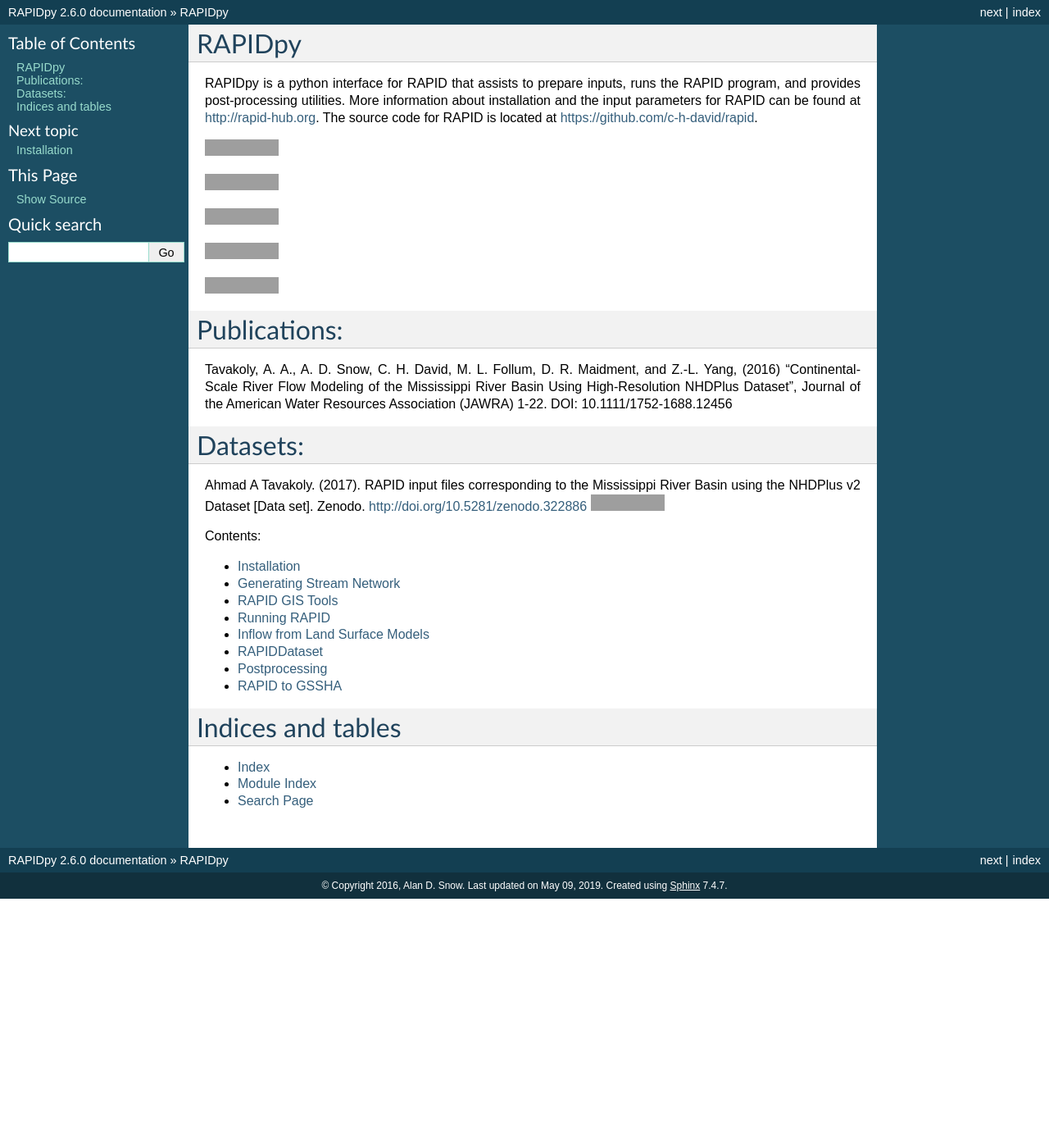
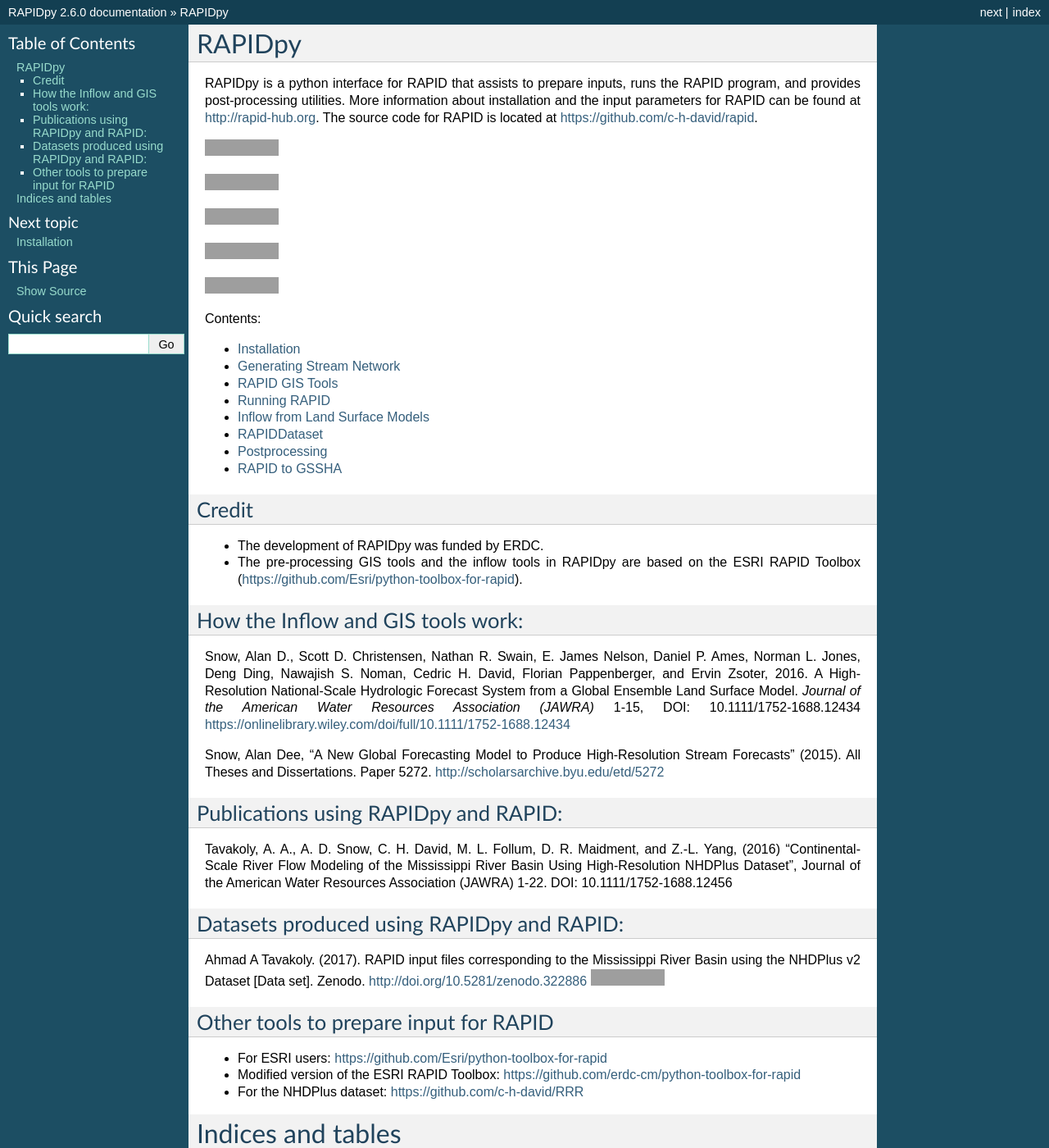
Before and after one commit to erdc/RAPIDpy, a Sphinx documentation site: the page built from docs/index.rst, in a window 1280 px wide and 1400 px high. Shown: the whole window at 82% size. Built offline with Sphinx 7.4.7, drawn with Linux system fonts in a browser that asks for light colours; grey boxes are pictures that could not be loaded.

Commit message:
update docs to hopefully better give proper credit for RAPIDpy

```diff
--- a/docs/index.rst
+++ b/docs/index.rst
@@ -28,20 +28,6 @@
 .. |License (3-Clause BSD)| image:: https://img.shields.io/badge/license-BSD%203--Clause-yellow.svg
    :target: https://github.com/erdc-cm/RAPIDpy/blob/master/LICENSE
 
-Publications:
-=============
-
-Tavakoly, A. A., A. D. Snow, C. H. David, M. L. Follum, D. R. Maidment, and Z.-L. Yang, (2016) "Continental-Scale River Flow Modeling of the Mississippi River Basin Using High-Resolution NHDPlus Dataset", Journal of the American Water Resources Association (JAWRA) 1-22. DOI: 10.1111/1752-1688.12456
-
-Datasets:
-=========
-
-Ahmad A Tavakoly. (2017). RAPID input files corresponding to the Mississippi River Basin using the NHDPlus v2 Dataset [Data set]. Zenodo. http://doi.org/10.5281/zenodo.322886 |Mississippi Dataset DOI|
-
-.. |Mississippi Dataset DOI| image:: https://zenodo.org/badge/DOI/10.5281/zenodo.322886.svg
-   :target: https://doi.org/10.5281/zenodo.322886
-
-
 Contents:
 
 .. toctree::
@@ -56,6 +42,59 @@
    postprocessing
    rapid_to_gssha
 
+
+Credit
+------
+
+- The development of RAPIDpy was funded by ERDC.
+- The pre-processing GIS tools and the inflow tools in RAPIDpy are based on the ESRI RAPID Toolbox (https://github.com/Esri/python-toolbox-for-rapid).
+
+
+How the Inflow and GIS tools work:
+----------------------------------
+
+Snow, Alan D., Scott D. Christensen, Nathan R. Swain, E. James Nelson,
+Daniel P. Ames, Norman L. Jones, Deng Ding, Nawajish S. Noman, Cedric H.
+David, Florian Pappenberger, and Ervin Zsoter, 2016. A High-Resolution
+National-Scale Hydrologic Forecast System from a Global Ensemble Land
+Surface Model. *Journal of the American Water Resources Association
+(JAWRA)* 1-15, DOI: 10.1111/1752-1688.12434
+https://onlinelibrary.wiley.com/doi/full/10.1111/1752-1688.12434
+
+Snow, Alan Dee, "A New Global Forecasting Model to Produce
+High-Resolution Stream Forecasts" (2015). All Theses and Dissertations.
+Paper 5272.
+http://scholarsarchive.byu.edu/etd/5272
+
+
+Publications using RAPIDpy and RAPID:
+-------------------------------------
+
+Tavakoly, A. A., A. D. Snow, C. H. David, M. L. Follum, D. R. Maidment, and Z.-L. Yang, (2016)
+"Continental-Scale River Flow Modeling of the Mississippi River Basin Using High-Resolution
+NHDPlus Dataset", Journal of the American Water Resources Association (JAWRA) 1-22.
+DOI: 10.1111/1752-1688.12456
+
+
+Datasets produced using RAPIDpy and RAPID:
+------------------------------------------
+
+Ahmad A Tavakoly. (2017). RAPID input files corresponding to the Mississippi River Basin using
+the NHDPlus v2 Dataset [Data set]. Zenodo. http://doi.org/10.5281/zenodo.322886 |Mississippi Dataset DOI|
+
+.. |Mississippi Dataset DOI| image:: https://zenodo.org/badge/DOI/10.5281/zenodo.322886.svg
+   :target: https://doi.org/10.5281/zenodo.322886
+
+
+Other tools to prepare input for RAPID
+---------------------------------------
+
+- For ESRI users: https://github.com/Esri/python-toolbox-for-rapid
+- Modified version of the ESRI RAPID Toolbox: https://github.com/erdc-cm/python-toolbox-for-rapid
+- For the NHDPlus dataset: https://github.com/c-h-david/RRR
+
+
+
 Indices and tables
 ==================
 
--- a/docs/lsm_inflow.rst
+++ b/docs/lsm_inflow.rst
@@ -7,6 +7,10 @@
 - ECMWF's ERA Interim Data
 - NASA's GLDAS/NLDAS/LIS Data
 - CMIP5 Data (daily VIC data available from 1950 to 2099)
+- Joules
+- WRF
+- FLDAS (http://disc.sci.gsfc.nasa.gov/uui/datasets?keywords=FLDAS)
+- ERA 20CM
 
 Step 1: Retrieve Land Surface Model Runoff Output
 -------------------------------------------------
```
Also changed, not shown: README.md (+45 -2 lines), docs/gis_tools.rst (+0 -19 lines).
